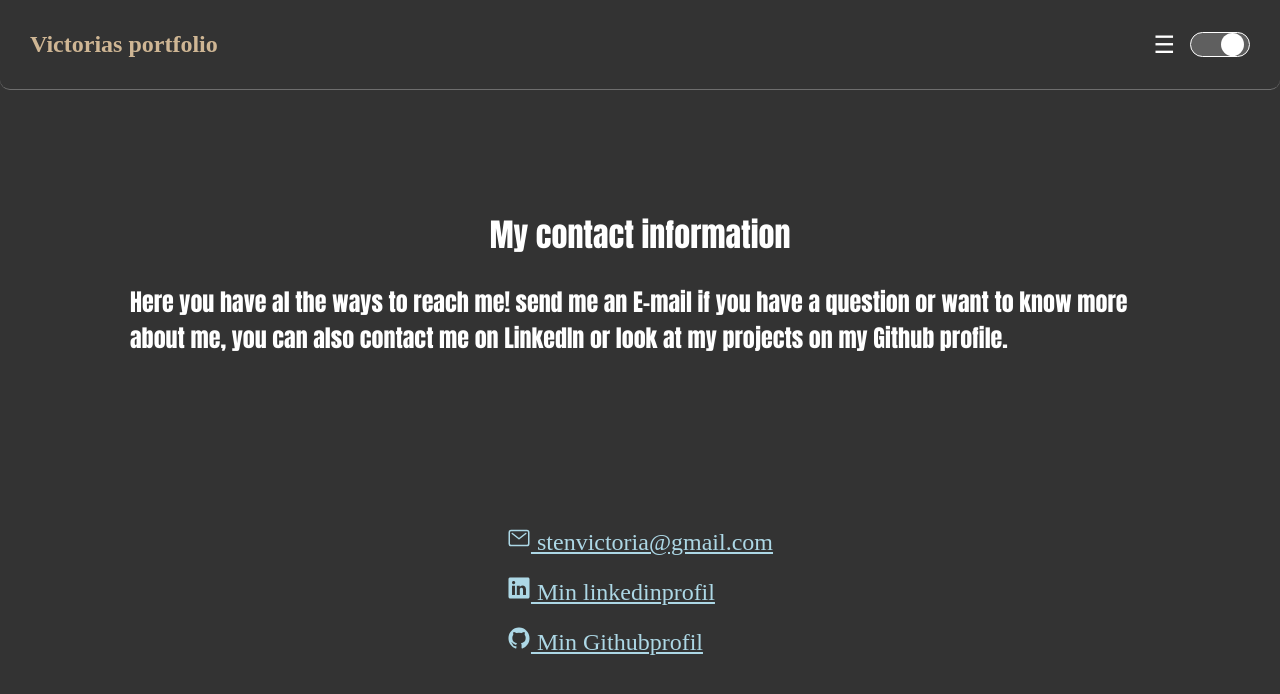
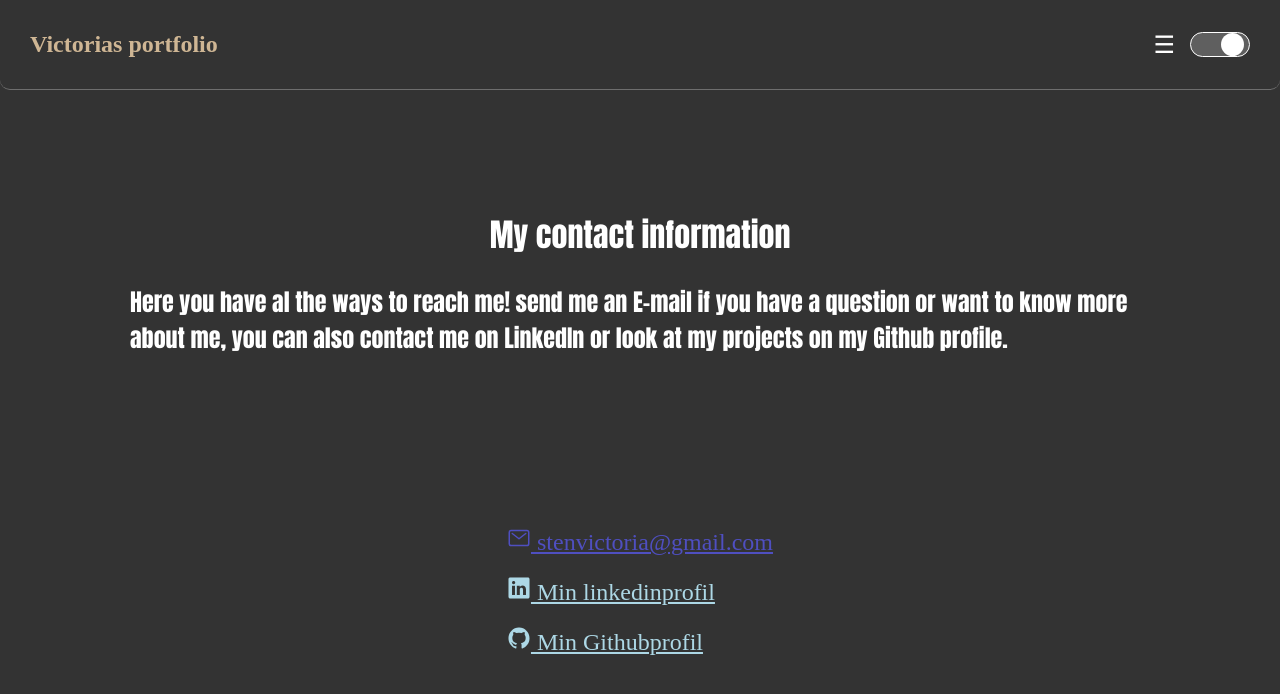
Before and after one commit to vickanS/Reactify-Portfolio, a React (Vite) app: page /contact in a window 1280 px wide. In both pictures the pointer is over the link "stenvictoria@gmail.com". Shown: the top 694 px of the page. Built offline with nearby package versions, Linux system fonts and the light colour scheme.

Commit message:
Update Contact.css

```diff
--- a/src/styles/Contact.css
+++ b/src/styles/Contact.css
@@ -40,6 +40,14 @@
     color: lightblue;
 }
 
+.dark a:hover {
+    color: rgb(79, 79, 192);
+}
+
 .light a {
     color: purple;
 }
+
+.light a:hover {
+    color: darkorchid;
+}
```
